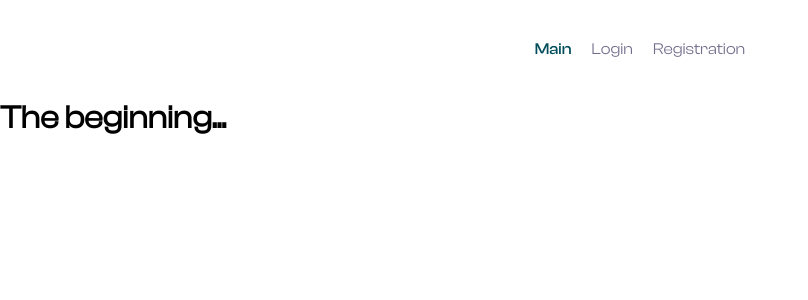
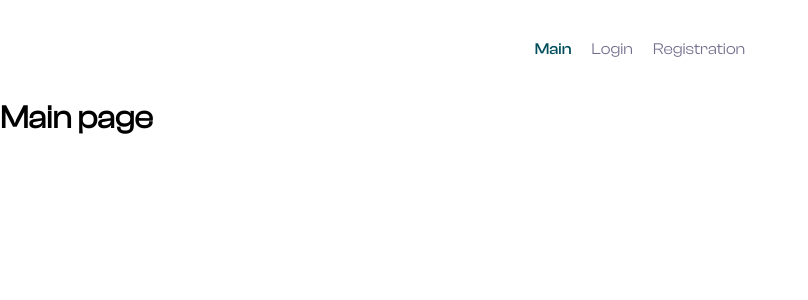
Before and after one commit to HNY-Badger/ecommerce-app, a React app: page / in a window 1280 px wide. Shown: the top 300 px of the page, without its empty margins (0-808 px from the left). Built offline with nearby package versions, Linux system fonts and the light colour scheme.

Commit message:
feat: add routing

```diff
--- a/src/App.tsx
+++ b/src/App.tsx
@@ -1,13 +1,20 @@
 import React from 'react';
 import { BrowserRouter, Route, Routes } from 'react-router-dom';
 import Header from './components/Header/Header';
+import MainPage from './components/MainPage/MainPage';
+import LoginPage from './components/LoginPage/LoginPage';
+import RegistrationPage from './components/RegistrationPage/RegistrationPage';
+import NotFoundPage from './components/NotFoundPage/NotFoundPage';
 
 export default function App() {
   return (
     <BrowserRouter>
       <Header />
       <Routes>
-        <Route path="/" element={<h1>The beginning...</h1>} />
+        <Route path="/" element={<MainPage />} />
+        <Route path="/login" element={<LoginPage />} />
+        <Route path="/registration" element={<RegistrationPage />} />
+        <Route path="*" element={<NotFoundPage />} />
       </Routes>
       {/* <Footer /> */}
     </BrowserRouter>
--- a/src/components/Header/Header.tsx
+++ b/src/components/Header/Header.tsx
@@ -6,7 +6,7 @@ function Header() {
   return (
     <header className={style.header}>
       <nav className={style.nav}>
-        <NavLink to="." end className={style.link}>
+        <NavLink to="." className={style.link}>
           Main
         </NavLink>
         <NavLink to="login" className={style.link}>
--- /dev/null
+++ b/src/components/LoginPage/LoginPage.tsx
@@ -0,0 +1,7 @@
+import React from 'react';
+
+function LoginPage() {
+  return <h1>Login page</h1>;
+}
+
+export default LoginPage;
--- /dev/null
+++ b/src/components/MainPage/MainPage.tsx
@@ -0,0 +1,7 @@
+import React from 'react';
+
+function MainPage() {
+  return <h1>Main page</h1>;
+}
+
+export default MainPage;
--- /dev/null
+++ b/src/components/NotFoundPage/NotFoundPage.tsx
@@ -0,0 +1,7 @@
+import React from 'react';
+
+function NotFoundPage() {
+  return <h1>404 Not Found</h1>;
+}
+
+export default NotFoundPage;
--- /dev/null
+++ b/src/components/RegistrationPage/RegistrationPage.tsx
@@ -0,0 +1,7 @@
+import React from 'react';
+
+function RegistrationPage() {
+  return <h1>Registration page</h1>;
+}
+
+export default RegistrationPage;
```
